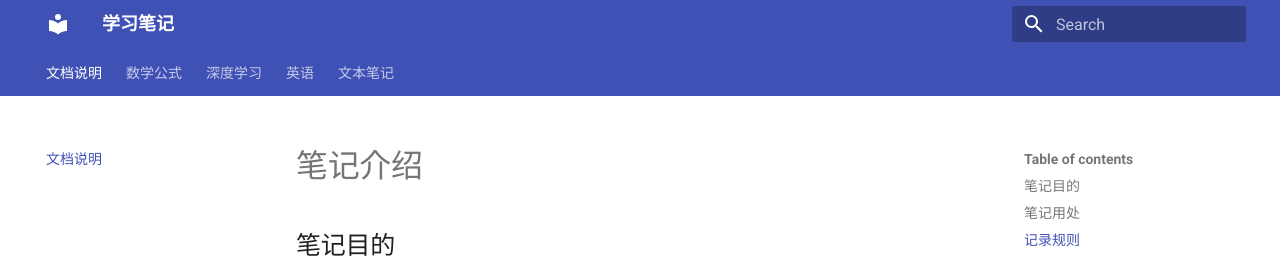
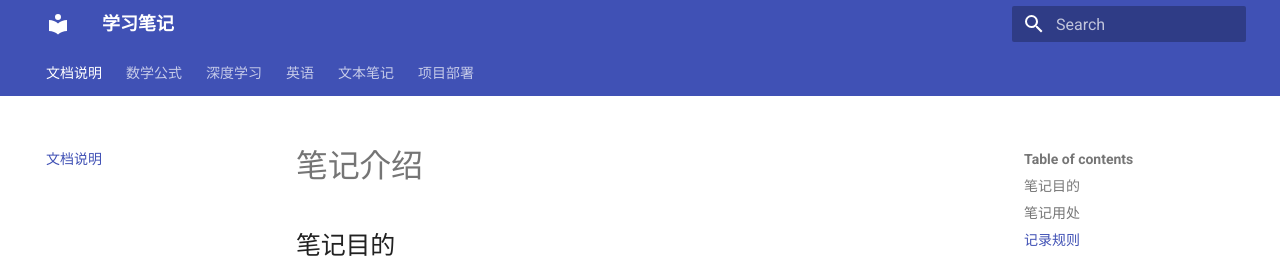
Before and after one commit to yangouyu/notes, an MkDocs documentation site: the page built from docs/index.md, in a window 1280 px wide and 1164 px high. Shown: the top 258 px of the window. Built offline with MkDocs 1.6.1 and Material for MkDocs 9.7.7, drawn with Linux system fonts in a browser that asks for light colours.

Commit message:
feat(mkdocs):更新mkdocs

```diff
--- a/mkdocs.yml
+++ b/mkdocs.yml
@@ -10,6 +10,7 @@ nav:
       - 名词: 英语/名词.md
       - 代词: 英语/代词.md
   - 文本笔记: 笔记使用/笔记使用.md
+  - 项目部署: 项目部署/Jupyter.md
 
 theme:
   name: material
```
